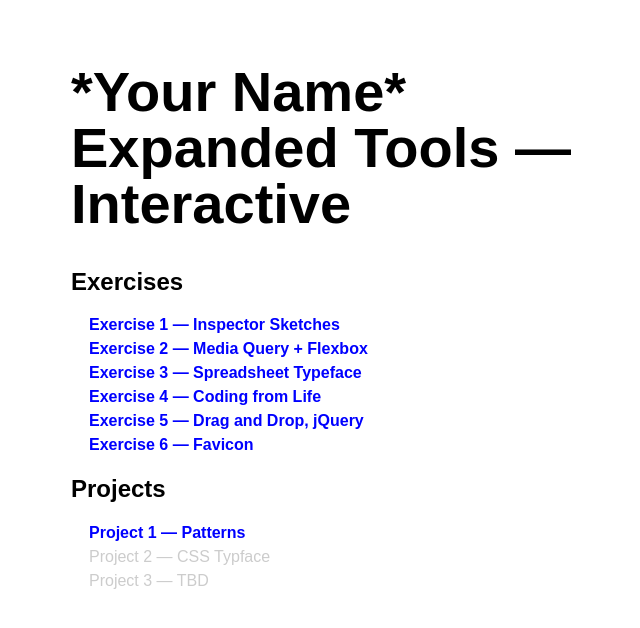
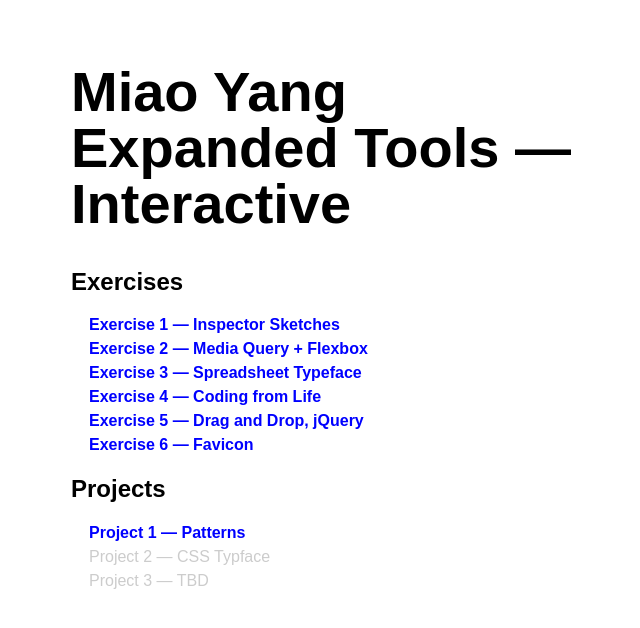
Before and after one commit to YMZzsz/Expanded-Tools-Interactive, a plain HTML site: page index.html in a window 1280 px wide. Shown: the whole page, without its empty margins (253-893 px from the left). Drawn offline with Linux system fonts and the light colour scheme.

Commit message:
Change name

```diff
--- a/index.html
+++ b/index.html
@@ -11,7 +11,7 @@
 <body>
   <div class="main">
 
-    <h1> *Your Name* <br>Expanded Tools — Interactive</h1>
+    <h1> Miao Yang <br>Expanded Tools — Interactive</h1>
 
 <!-- Exercises 01 to 10-->
 
```
